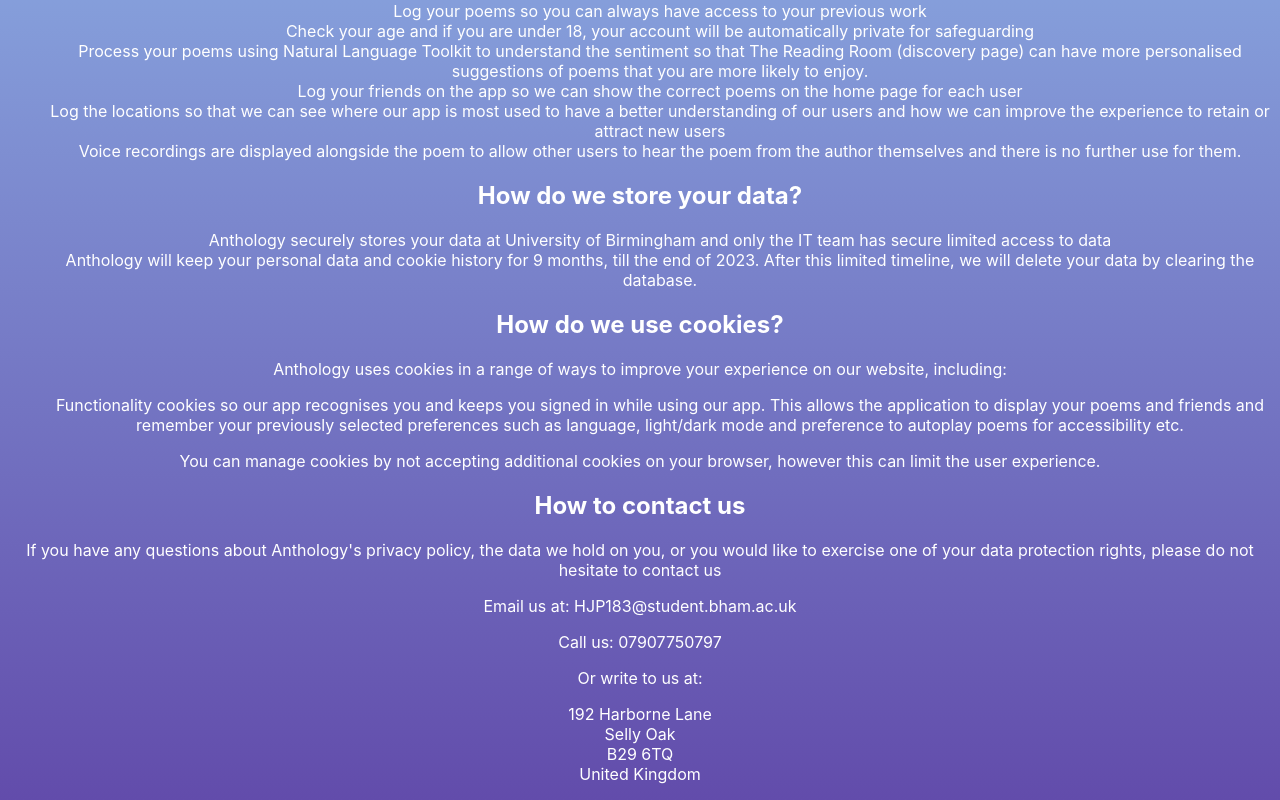
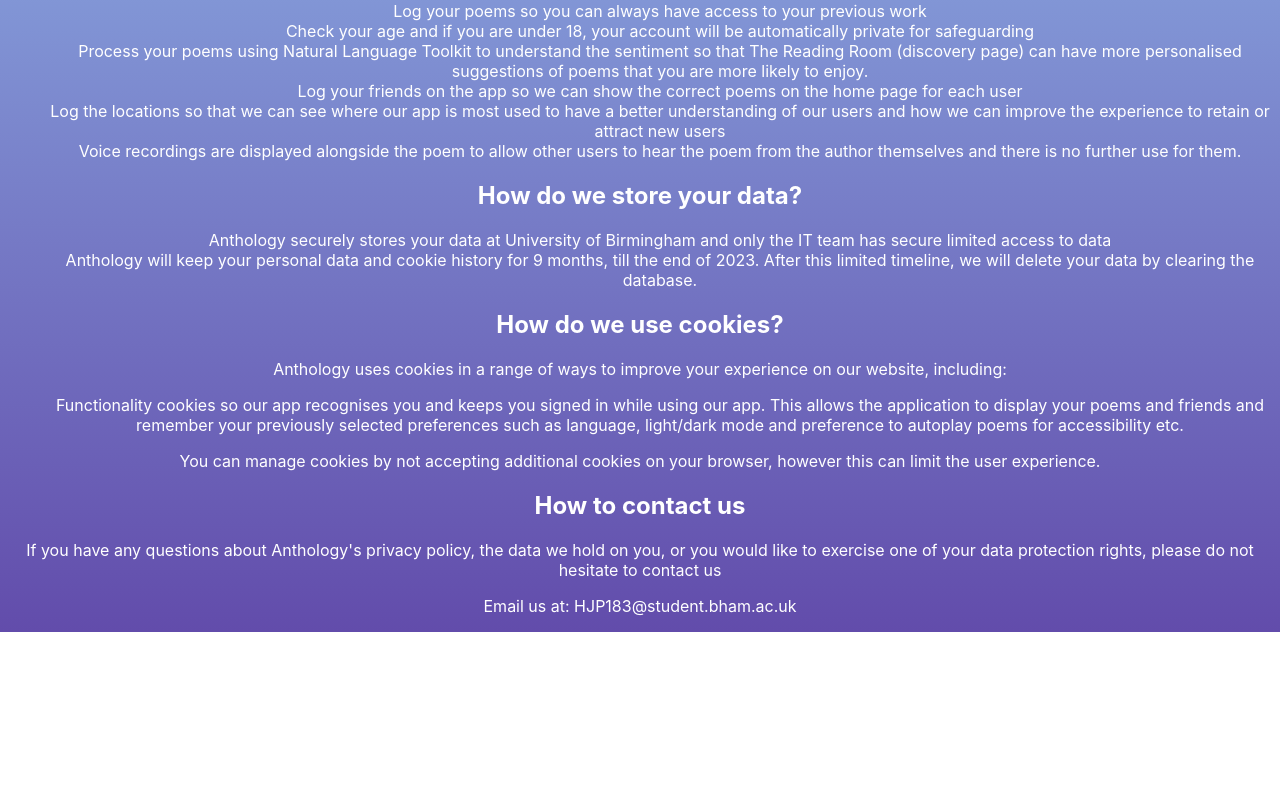
Before and after one commit to tmff/Anthology, a React (Create React App) app in the folder poemfrontend/: page /privacy in a window 1280 px wide. Shown: the part 615-1415 px from the top of the page. After the commit the page ends 1247 px from the top, so only its background shows below. Built offline with nearby package versions, Linux system fonts and the light colour scheme.

Commit message:
fix:stopped holly doxxing herself and I

```diff
--- a/poemfrontend/src/components/pages/GDPR.jsx
+++ b/poemfrontend/src/components/pages/GDPR.jsx
@@ -58,13 +58,6 @@ export const GDPR = (props) => {
             <p>If you have any questions about Anthology's privacy policy, the data we hold on you, or you would like
                 to exercise one of your data protection rights, please do not hesitate to contact us </p>
             <p>Email us at: HJP183@student.bham.ac.uk</p>
-            <p>Call us: 07907750797</p>
-            <p>Or write to us at:</p>
-            <p>192 Harborne Lane<br/>
-                Selly Oak<br/>
-                B29 6TQ<br/>
-                United Kingdom
-            </p>
         </div>
     )
 }
```
